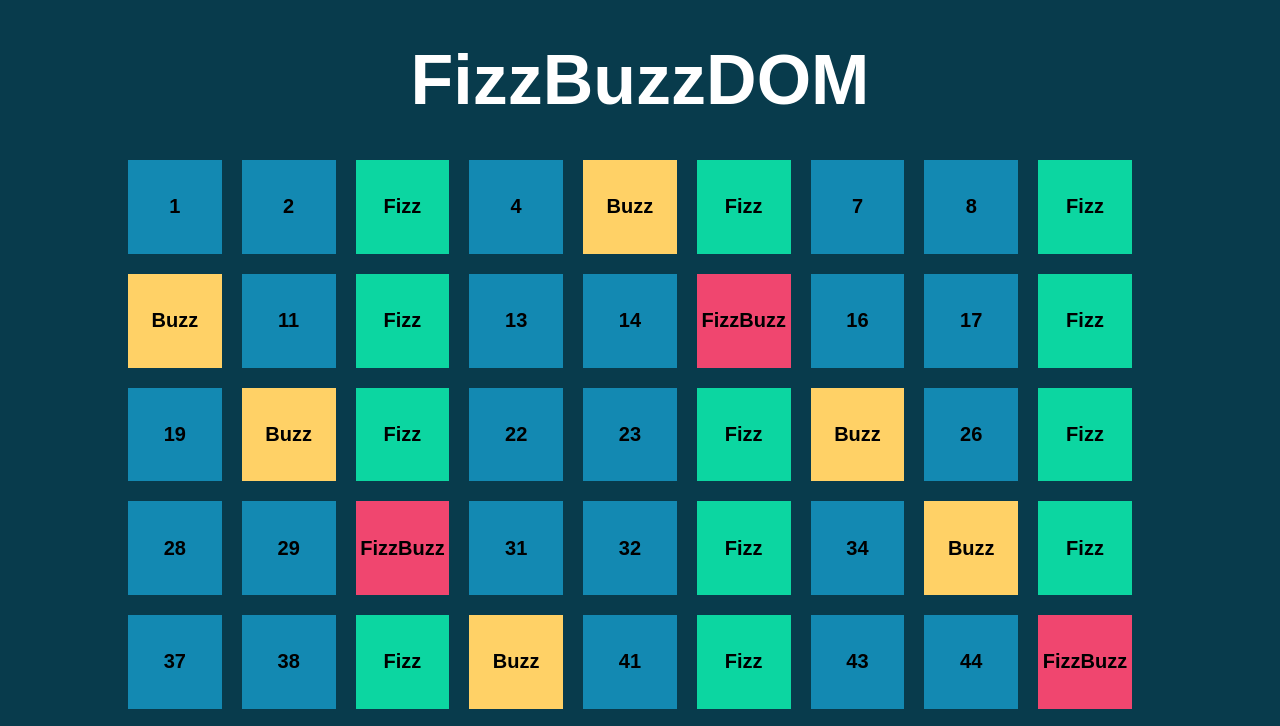
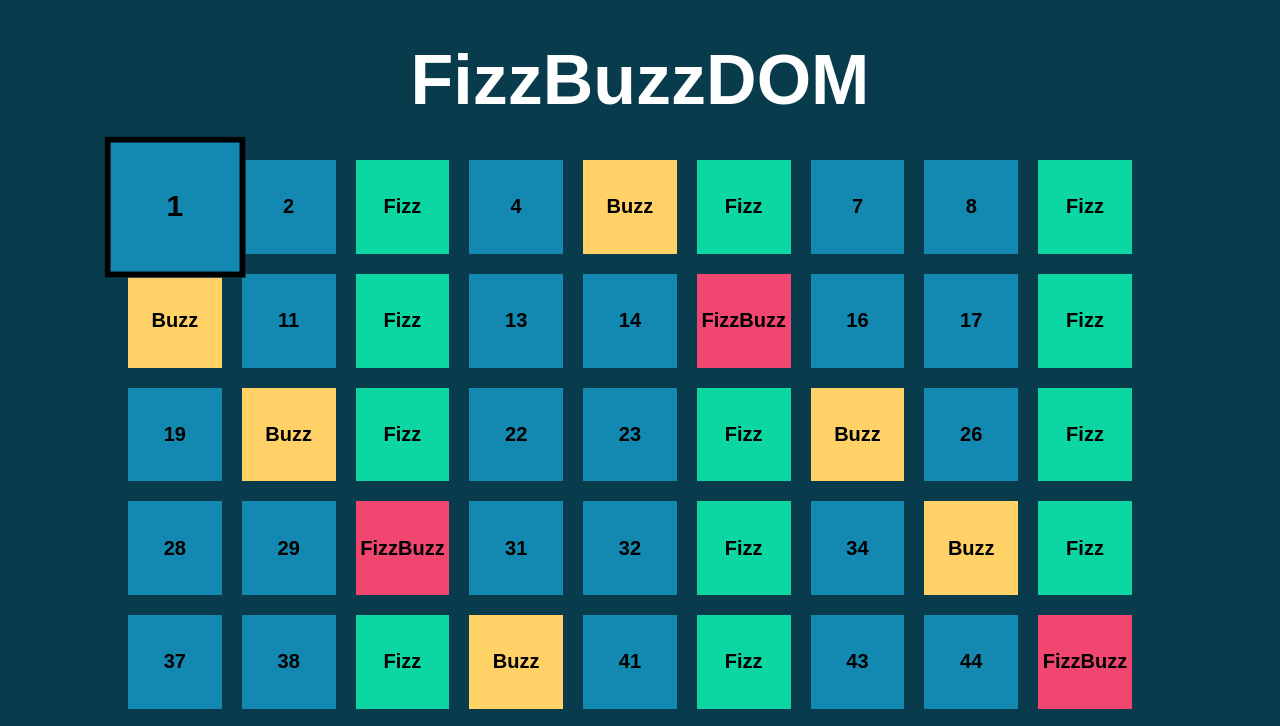
Before and after one commit to AlvaroArbaiza/js-fizzbuzz, a plain HTML site: page index.html in a window 1280 px wide. In both pictures the pointer is over the element 174 px from the left and 206 px from the top of the page. Shown: the top 726 px of the page. Drawn offline with Linux system fonts and the light colour scheme.

Commit message:
Refactoring: aggiunta hover su classe box

```diff
--- a/assets/css/style.css
+++ b/assets/css/style.css
@@ -34,6 +34,14 @@
     width: calc( (100% / 9) - 20px );
     aspect-ratio: 1;
     background-color: #1389b2;
+    transition: all 0.5s;
+    position: relative;
+}
+
+.box:hover {
+    transform: scale(1.5);
+    border: 4px solid black;
+    z-index: 99;
 }
 
 .box_fizz {
```
